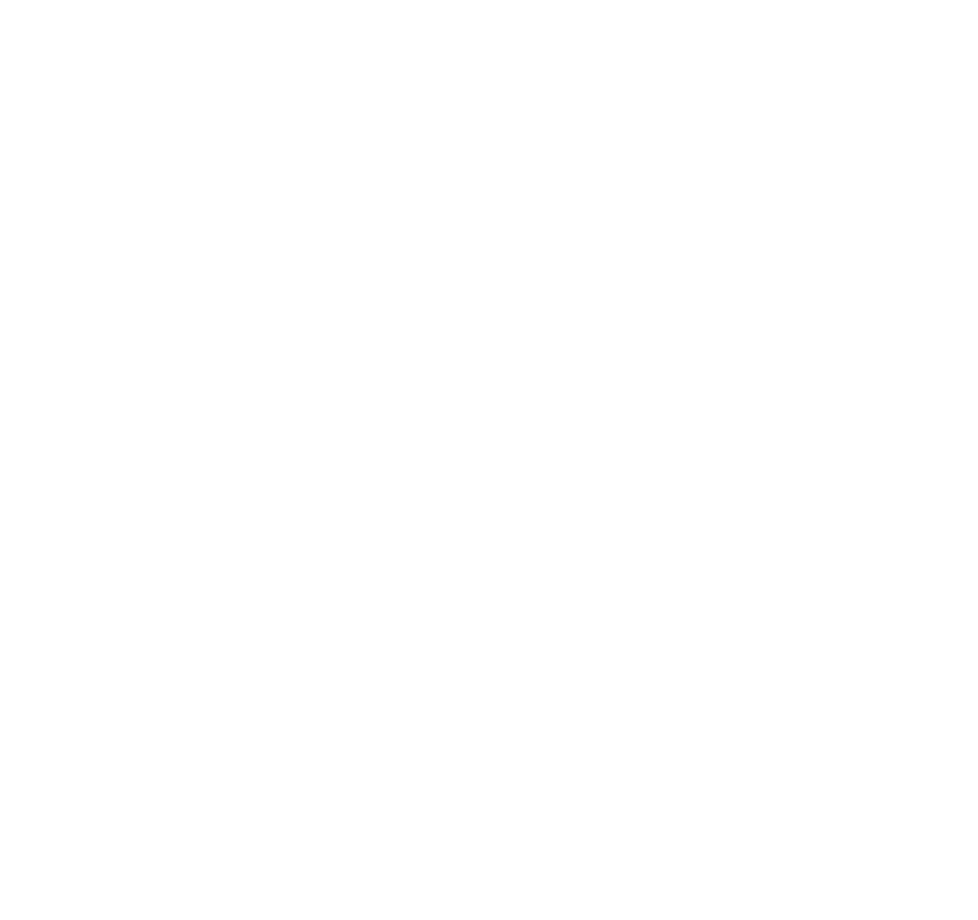
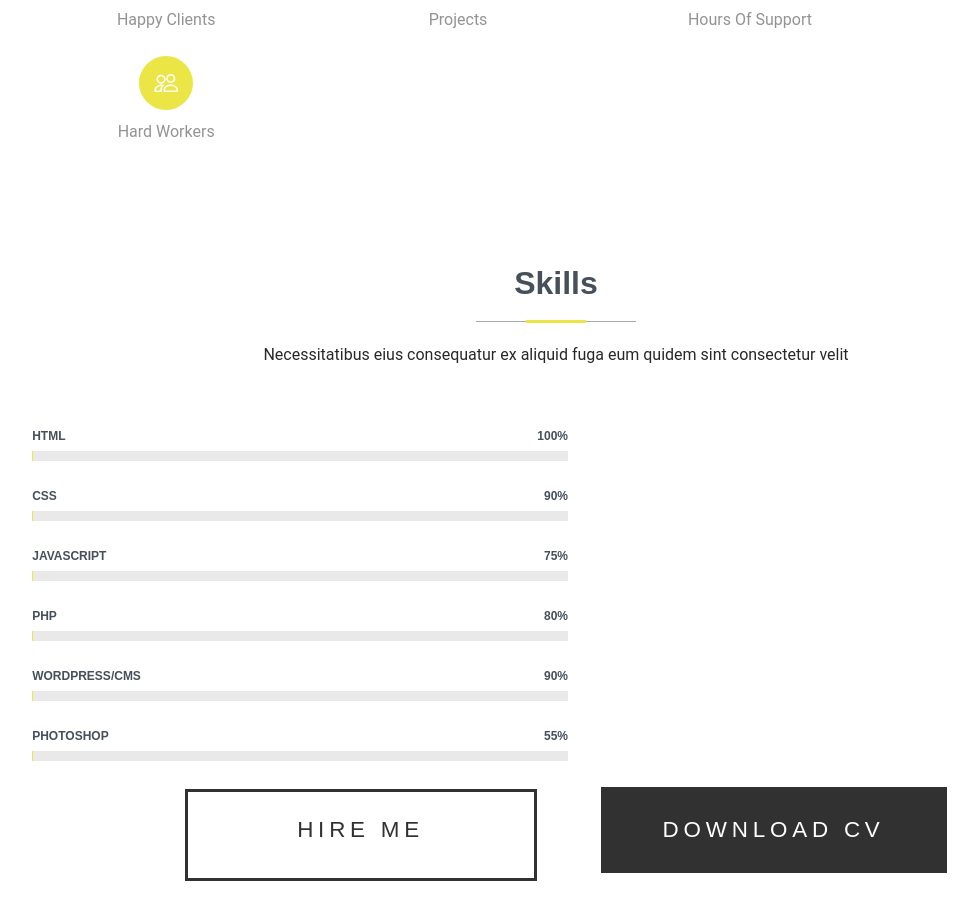
Before and after one commit to lenblazy/mwabonje-portfolio, a React (Vite) app: page / in a window 1280 px wide. Shown: the part 2197-3117 px from the top of the page, without its empty margins (84-1062 px from the left). Before the commit the page ends 2057 px from the top, so only its background shows below. Built offline with nearby package versions, Linux system fonts and the light colour scheme.

Commit message:
Add hire me button

```diff
--- a/public/assets/css/base.css
+++ b/public/assets/css/base.css
@@ -184,3 +184,83 @@
 		left: 25px;
 	}
 }
+
+*,
+*::before,
+*::after {
+	box-sizing: inherit;
+}
+
+button.stroke, .button.stroke {
+    background: transparent !important;
+    border: 3px solid #313131;
+    line-height: 4.8rem;
+}
+
+.button-section .button {
+    width: 250px;
+}
+
+.button, a.button, button, input[type="submit"], input[type="reset"], input[type="button"] {
+    display: inline-block;
+    font-family: "poppins-bold", sans-serif;
+    font-size: 1.4rem;
+    text-transform: uppercase;
+    letter-spacing: .3rem;
+    height: 5.4rem;
+    line-height: 5.4rem;
+    padding: 0 3rem;
+    margin: 0 .3rem 1.2rem 0;
+    background: #d8d8d8;
+    color: #313131;
+    text-decoration: none;
+    cursor: pointer;
+    text-align: center;
+    white-space: nowrap;
+    border: none;
+    -moz-transition: all 0.3s ease-in-out;
+    -o-transition: all 0.3s ease-in-out;
+    -webkit-transition: all 0.3s ease-in-out;
+    -ms-transition: all 0.3s ease-in-out;
+    transition: all 0.3s ease-in-out;
+}
+
+button.stroke, .button.stroke {
+    background: transparent !important;
+    border: 3px solid #313131;
+    line-height: 4.8rem;
+}
+
+.button.button-primary,
+a.button.button-primary,
+button.button-primary,
+input[type="submit"].button-primary,
+input[type="reset"].button-primary,
+input[type="button"].button-primary {
+    background: #313131;
+    color: #FFFFFF;
+}
+
+.button, a.button, button, input[type="submit"], input[type="reset"], input[type="button"] {
+    display: inline-block;
+    font-family: "poppins-bold", sans-serif;
+    font-size: 1.4rem;
+    text-transform: uppercase;
+    letter-spacing: .3rem;
+    height: 5.4rem;
+    line-height: 5.4rem;
+    padding: 0 3rem;
+    margin: 0 .3rem 1.2rem 0;
+    background: #d8d8d8;
+    color: #313131;
+    text-decoration: none;
+    cursor: pointer;
+    text-align: center;
+    white-space: nowrap;
+    border: none;
+    -moz-transition: all 0.3s ease-in-out;
+    -o-transition: all 0.3s ease-in-out;
+    -webkit-transition: all 0.3s ease-in-out;
+    -ms-transition: all 0.3s ease-in-out;
+    transition: all 0.3s ease-in-out;
+}
--- a/public/assets/css/main.css
+++ b/public/assets/css/main.css
@@ -521,3 +521,90 @@
 .section-title p {
 	margin-bottom: 0;
 }
+
+/*--------------------------------------------------------------
+# Stats Section
+--------------------------------------------------------------*/
+.stats i {
+  background-color: var(--accent-color);
+  color: var(--contrast-color);
+  width: 54px;
+  height: 54px;
+  font-size: 24px;
+  border-radius: 50px;
+  display: inline-flex;
+  align-items: center;
+  justify-content: center;
+  position: relative;
+  z-index: 1;
+}
+
+.stats .stats-item {
+  margin-top: 10px;
+  width: 100%;
+  position: relative;
+  text-align: center;
+  z-index: 0;
+}
+
+.stats .stats-item span {
+  font-size: 36px;
+  display: block;
+  font-weight: 700;
+  color: color-mix(in srgb, var(--default-color), transparent 20%);
+}
+
+.stats .stats-item p {
+  padding: 0;
+  margin: 0;
+  color: color-mix(in srgb, var(--default-color), transparent 50%);
+  font-size: 16px;
+}
+
+
+/*--------------------------------------------------------------
+# Skills Section
+--------------------------------------------------------------*/
+.skills .progress {
+  height: 60px;
+  display: block;
+  background: none;
+  border-radius: 0;
+}
+
+.skills .progress .skill {
+  color: var(--heading-color);
+  padding: 0;
+  margin: 0 0 6px 0;
+  text-transform: uppercase;
+  display: block;
+  font-weight: 600;
+  font-family: var(--heading-font);
+}
+
+.skills .progress .skill .val {
+  float: right;
+  font-style: normal;
+}
+
+.skills .progress-bar-wrap {
+  background: color-mix(in srgb, var(--default-color), transparent 90%);
+  height: 10px;
+}
+
+.skills .progress-bar {
+  width: 1px;
+  height: 10px;
+  transition: 0.9s;
+  background-color: var(--accent-color);
+}
+
+.button-section {
+	text-align: center;
+}
+.button-section .button {
+	width: 250px;
+}
+.button-section [class*="col-"] .button:first-child {
+	margin-right: 4rem;
+}
--- a/src/components/PageWrapper.jsx
+++ b/src/components/PageWrapper.jsx
@@ -2,12 +2,16 @@
 import AppNav from "./AppNav";
 import Home from "./pages/Home";
 import About from "./pages/About";
+import Stats from "./pages/Stats";
+import Skills from "./pages/Skills";
 
 const PageWrapper = () => (
 	<div>
 		<AppNav />
 		<Home />
 		<About />
+		<Stats />
+		<Skills />
 	</div>
 );
 
--- a/src/components/pages/Skills.jsx
+++ b/src/components/pages/Skills.jsx
@@ -66,6 +66,13 @@
 
 		</div>
 
+		<div className="row button-section">
+			<div className="col-twelve">
+				<a href="#contact" title="Hire Me" class="button stroke smoothscroll">Hire Me</a>
+				<a href="#" title="Download CV" class="button button-primary">Download CV</a>
+			</div>
+		</div>
+
 	</section>
 );
 
--- a/src/components/pages/Stats.jsx
+++ b/src/components/pages/Stats.jsx
@@ -1,40 +1,40 @@
 import React from "react";
 
 const Stats = () => (
-	<section id="stats" class="stats section">
+	<section id="stats" className="stats section">
 
-		<div class="container" data-aos="fade-up" data-aos-delay="100">
+		<div className="container" data-aos="fade-up" data-aos-delay="100">
 
-			<div class="row gy-4">
+			<div className="row gy-4">
 
-				<div class="col-lg-3 col-md-6 d-flex flex-column align-items-center">
-					<i class="bi bi-emoji-smile"></i>
-					<div class="stats-item">
-						<span data-purecounter-start="0" data-purecounter-end="232" data-purecounter-duration="1" class="purecounter"></span>
+				<div className="col-lg-3 col-md-6 d-flex flex-column align-items-center">
+					<i className="bi bi-emoji-smile"></i>
+					<div className="stats-item">
+						<span data-purecounter-start="0" data-purecounter-end="232" data-purecounter-duration="1" className="purecounter"></span>
 						<p>Happy Clients</p>
 					</div>
 				</div>
 
-				<div class="col-lg-3 col-md-6 d-flex flex-column align-items-center">
-					<i class="bi bi-journal-richtext"></i>
-					<div class="stats-item">
-						<span data-purecounter-start="0" data-purecounter-end="521" data-purecounter-duration="1" class="purecounter"></span>
+				<div className="col-lg-3 col-md-6 d-flex flex-column align-items-center">
+					<i className="bi bi-journal-richtext"></i>
+					<div className="stats-item">
+						<span data-purecounter-start="0" data-purecounter-end="521" data-purecounter-duration="1" className="purecounter"></span>
 						<p>Projects</p>
 					</div>
 				</div>
 
-				<div class="col-lg-3 col-md-6 d-flex flex-column align-items-center">
-					<i class="bi bi-headset"></i>
-					<div class="stats-item">
-						<span data-purecounter-start="0" data-purecounter-end="1463" data-purecounter-duration="1" class="purecounter"></span>
+				<div className="col-lg-3 col-md-6 d-flex flex-column align-items-center">
+					<i className="bi bi-headset"></i>
+					<div className="stats-item">
+						<span data-purecounter-start="0" data-purecounter-end="1463" data-purecounter-duration="1" className="purecounter"></span>
 						<p>Hours Of Support</p>
 					</div>
 				</div>
 
-				<div class="col-lg-3 col-md-6 d-flex flex-column align-items-center">
-					<i class="bi bi-people"></i>
-					<div class="stats-item">
-						<span data-purecounter-start="0" data-purecounter-end="15" data-purecounter-duration="1" class="purecounter"></span>
+				<div className="col-lg-3 col-md-6 d-flex flex-column align-items-center">
+					<i className="bi bi-people"></i>
+					<div className="stats-item">
+						<span data-purecounter-start="0" data-purecounter-end="15" data-purecounter-duration="1" className="purecounter"></span>
 						<p>Hard Workers</p>
 					</div>
 				</div>
```
